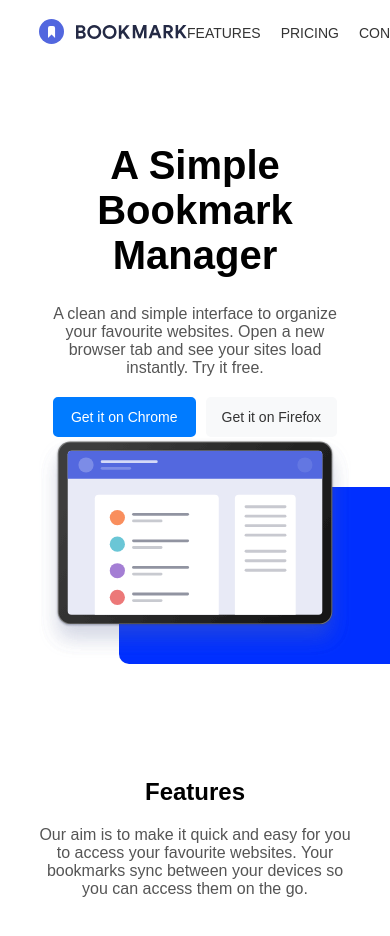
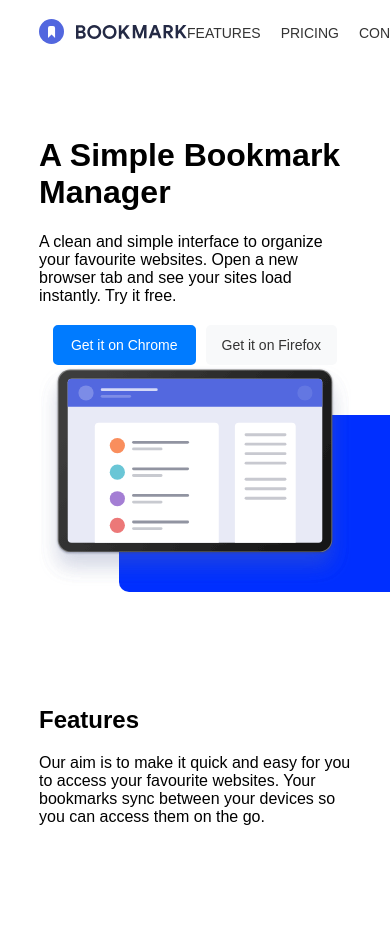
Before and after one commit to AuroraHumo/adding-react-vite, a React (Vite) app: page / in a window 390 px wide. Shown: the top 936 px of the page. After the commit the page ends 892 px from the top, so only its background shows below. Built offline with nearby package versions, Linux system fonts and the light colour scheme.

Commit message:
1: created components & section structure. 2: improved css folder and classname logics.

```diff
--- a/src/App.tsx
+++ b/src/App.tsx
@@ -1,8 +1,8 @@
-import Cabecera from "./components/navbarComponent"
-import Banner from "./components/sectionHero"
+import Navbar from "./components/navbarComponent"
+import SectionHero from "./components/sectionHero"
 import SectionFeatures from "./components/sectionFeatures"
 
-import './styles/hero.css'
+import './styles/globals.css'
 import './styles/navbar.css'
 import './styles/buttons.css'
 
@@ -10,8 +10,8 @@
 
   return (
     <div>
-     <Cabecera/>
-     <Banner/>
+     <Navbar/>
+     <SectionHero/>
      <SectionFeatures/>
     </div>
   )
--- a/src/components/navbarComponent.tsx
+++ b/src/components/navbarComponent.tsx
@@ -1,10 +1,10 @@
 import Button from "./buttonComponent";
 
-function Cabecera() {
+function Navbar() {
   return (
     <>
     <nav className="navbar">
-    <div className="container">
+    <div className="navbar-container">
       <a className="navbar-brand" href="#">
      <img src="src\assets\logo-bookmark.svg" alt="Logo" />
       </a>
@@ -20,4 +20,4 @@
   </>
   );
 }
-export default Cabecera;
+export default Navbar;
--- a/src/components/sectionFeatures.tsx
+++ b/src/components/sectionFeatures.tsx
@@ -3,10 +3,12 @@
 const SectionFeatures = () => {
   return (
 
-    <div className="banner-container">
-    <div className="banner-text">
+    <div className="container">
+    <div className="text">
     <h2>Features</h2>
     <p>Our aim is to make it quick and easy for you to access your favourite websites. Your bookmarks sync between your devices so you can access them on the go.</p>
+
+
     </div>
     </div>
 )
--- a/src/components/sectionHero.tsx
+++ b/src/components/sectionHero.tsx
@@ -1,9 +1,9 @@
 import Button from "./buttonComponent";
 
-function Banner() {
+function SectionHero() {
   return (
-    <div className="banner-container">
-      <div className="banner-text">
+    <div className="container">
+      <div className="text">
         <h1>A Simple Bookmark Manager</h1>
         <p>
           A clean and simple interface to organize your favourite websites. Open a new browser tab
@@ -23,4 +23,4 @@
     </div>
   );
 }
-export default Banner;
+export default SectionHero;
--- a/src/styles/hero.css
+++ b/src/styles/globals.css
@@ -1,4 +1,9 @@
-.banner-container {
+body {
+    margin: 0;
+    font-family: Arial, Helvetica, sans-serif;
+}
+
+.container {
     display: flex;
     align-items: center;
     justify-content: center;
@@ -8,7 +13,7 @@
     flex-wrap: wrap;
 }
 
-.banner-text {
+.text {
     flex: 1;
     max-width: 600px;
     text-align: left;
@@ -49,7 +54,7 @@
 
   /* Responsivitat */
 @media (max-width: 768px) {
-    .banner-container {
+    .container {
     flex-direction: column;
     text-align: center;
     justify-content: center;
--- a/src/styles/navbar.css
+++ b/src/styles/navbar.css
@@ -1,16 +1,10 @@
 
-body {
-    margin: 0;
-    font-family: Arial, Helvetica, sans-serif;
-}
-
-    .navbar {
+.navbar {
     padding: 15px 0;
     width: 100%;
 }
 
-
-.container {
+.navbar-container {
     max-width: 80%;
     margin: 0 auto;
     display: flex;
```
Also changed, not shown: src/components/accordeonComponent.tsx (added), src/components/cardCollection.tsx (added), src/components/detailsAccordeoncomponent.tsx (added), src/components/sectionDownload.tsx (added), src/components/sectionFaq.tsx (added).
